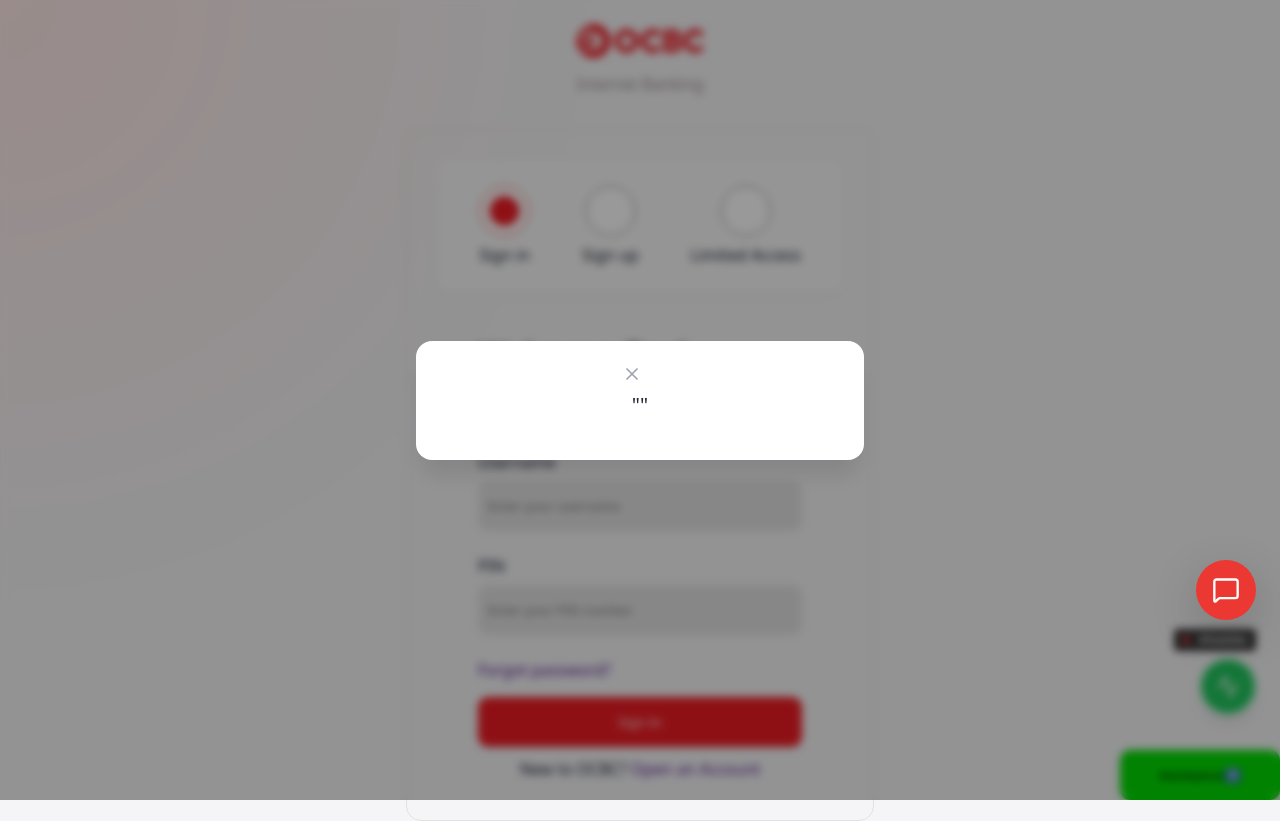
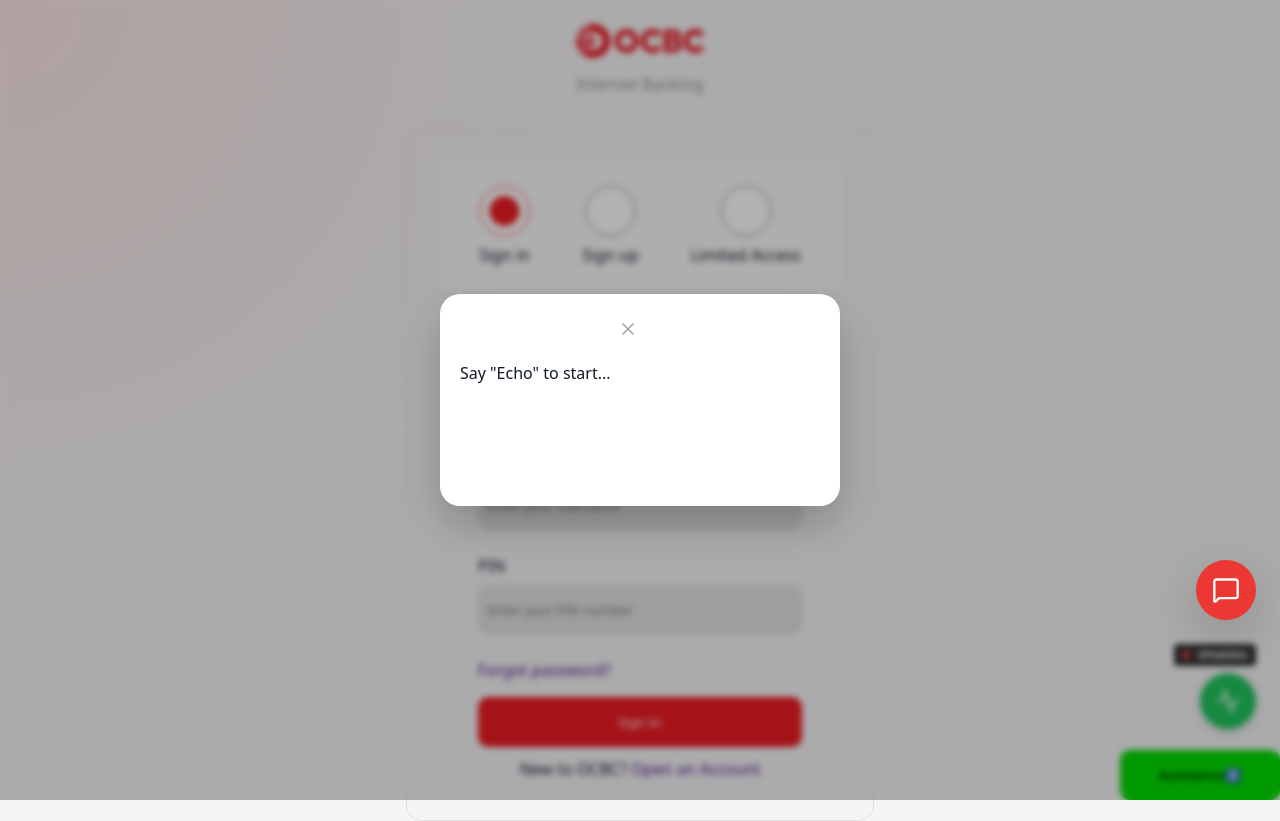
Before and after one commit to Char7otte/Digibanking-Prototype-with-React, a React (Vite) app in the folder client/: page / in a window 1280 px wide. Both pictures are taken after a click on the button 1228 px from the left and 687 px from the top of the page. Built offline with nearby package versions, Linux system fonts and the light colour scheme.

Commit message:
voice assistant improved
apply local fallback

put many and a lot local data so it can still reply when it reached its maximum

make the UI pop up last abit longer

make it where it display what I said and also what is the ai talking-

```diff
--- a/client/src/Components/VoiceAssistant/VoiceAssistant.module.css
+++ b/client/src/Components/VoiceAssistant/VoiceAssistant.module.css
@@ -1,7 +1,6 @@
 .container {
   position: fixed;
-  /* Positioned to align vertically under the ChatAssistant bubble */
-  bottom: 85px;
+  bottom: 70px;
   right: 24px;
   z-index: 1050;
   display: flex;
@@ -27,11 +26,11 @@
   width: 8px;
   height: 8px;
   border-radius: 50%;
-  background-color: #ef4444; /* Red */
+  background-color: #ef4444;
 }
 
 .indicatorActive {
-  background-color: #22c55e; /* Green */
+  background-color: #22c55e;
   animation: pulse 1.5s infinite;
 }
 
@@ -43,85 +42,115 @@
   align-items: center;
   justify-content: center;
   color: white;
-  border: 2px solid transparent;
+  border: none;
   cursor: pointer;
-  box-shadow: 0 10px 15px -3px rgba(0, 0, 0, 0.1);
-  transition: all 0.2s ease;
+  box-shadow: 0 4px 12px rgba(0,0,0,0.15);
+  transition: transform 0.2s ease;
 }
 
-.mainButton:hover {
-  transform: scale(1.1);
-}
+.mainButton:hover { transform: scale(1.1); }
+.modeSentry { background-color: #4f46e5; }
+.modeListening { background-color: #22c55e; animation: bounce 1s infinite; }
+.modeOffline { background-color: #dc2626; }
 
-.modeSentry {
-  background-color: #4f46e5; /* Indigo */
-  border-color: #818cf8;
-}
-
-.modeListening {
-  background-color: #22c55e; /* Green */
-  border-color: #86efac;
-  animation: bounce 1s infinite;
-}
-
-.modeOffline {
-  background-color: #dc2626; /* Red */
-}
-
-/* Modal / Overlay Styles */
+/* --- UPDATED OVERLAY STYLES --- */
 .overlay {
   position: fixed;
   inset: 0;
-  background-color: rgba(0, 0, 0, 0.4);
-  backdrop-filter: blur(4px);
+  background-color: rgba(0, 0, 0, 0.3);
+  backdrop-filter: blur(3px);
   z-index: 1040;
-  display: flex;
-  align-items: center;
-  justify-content: center;
-  padding: 16px;
-}
-
-.modalCard {
-  position: relative;
-  background-color: white;
-  padding: 40px 32px 32px 32px;
-  border-radius: 16px;
-  box-shadow: 0 20px 25px -5px rgba(0, 0, 0, 0.1);
-  width: 100%;
-  max-width: 448px;
-  text-align: center;
-  font-size: 1.25rem;
-  font-weight: 500;
-  color: #1f2937;
-}
-
-.closeButton {
-  position: absolute;
-  top: 8px;
-  right: 8px;
-  background: transparent;
-  border: none;
-  cursor: pointer;
-  color: #9ca3af;
-  padding: 6px;
-  border-radius: 50%;
-  transition: all 0.2s;
   display: flex;
   align-items: center;
   justify-content: center;
 }
 
-.closeButton:hover {
-  color: #ef4444;
-  background-color: #f3f4f6;
+.modalCard {
+  position: relative;
+  background: white;
+  padding: 20px; /* Reduced padding for more space */
+  border-radius: 20px;
+  width: 90%;
+  max-width: 400px;
+  box-shadow: 0 20px 40px rgba(0,0,0,0.2);
+  display: flex;
+  flex-direction: column;
+  max-height: 80vh; /* Prevent it from being too tall */
 }
 
-@keyframes pulse {
-  0%, 100% { opacity: 1; }
-  50% { opacity: 0.5; }
+/* Chat History Area */
+.chatHistory {
+  flex: 1;
+  overflow-y: auto;
+  margin-top: 24px; /* Space for close button */
+  margin-bottom: 16px;
+  display: flex;
+  flex-direction: column;
+  gap: 12px;
+  padding-right: 4px;
+  min-height: 100px;
 }
 
-@keyframes bounce {
-  0%, 100% { transform: translateY(0); }
-  50% { transform: translateY(-10%); }
+.messageRow {
+  display: flex;
+  flex-direction: column;
+  gap: 4px;
+  font-size: 14px;
 }
+
+.userRow {
+  align-items: flex-end;
+}
+
+.echoRow {
+  align-items: flex-start;
+}
+
+.messageLabel {
+  font-size: 10px;
+  color: #6b7280;
+  font-weight: bold;
+  text-transform: uppercase;
+}
+
+.bubble {
+  padding: 8px 12px;
+  border-radius: 12px;
+  max-width: 85%;
+  line-height: 1.4;
+  word-wrap: break-word;
+}
+
+.userBubble {
+  background-color: #ef4444; /* Red */
+  color: white;
+  border-bottom-right-radius: 2px;
+}
+
+.echoBubble {
+  background-color: #f3f4f6; /* Gray */
+  color: #1f2937;
+  border-bottom-left-radius: 2px;
+}
+
+.liveTranscript {
+  text-align: center;
+  font-style: italic;
+  color: #9ca3af;
+  margin-top: 8px;
+  min-height: 24px;
+}
+
+.closeButton {
+  position: absolute;
+  top: 12px;
+  right: 12px;
+  background: none;
+  border: none;
+  cursor: pointer;
+  color: #9ca3af;
+}
+.closeButton:hover { color: #ef4444; }
+
+@keyframes pulse { 0%, 100% { opacity: 1; } 50% { opacity: 0.5; } }
+@keyframes bounce { 0%, 100% { transform: translateY(0); } 50% { transform: translateY(-8px); } }
--- a/client/src/Components/VoiceAssistant/VoiceAssistant.tsx
+++ b/client/src/Components/VoiceAssistant/VoiceAssistant.tsx
@@ -3,10 +3,17 @@ import { useNavigate } from 'react-router-dom';
 import { Mic, Activity, Zap, X } from 'lucide-react';
 import styles from './VoiceAssistant.module.css';
 
+// Define message type
+type Message = {
+  role: 'user' | 'assistant';
+  text: string;
+};
+
 const VoiceAssistant: React.FC = () => {
   const [mode, setMode] = useState<"offline" | "sentry" | "listening" | "processing" | "speaking">("offline");
   const [transcript, setTranscript] = useState("");
-  const [assistantReply, setAssistantReply] = useState("");
+  // New state for conversation history
+  const [messages, setMessages] = useState<Message[]>([]);
   const [isMicAlive, setIsMicAlive] = useState(false);
   const navigate = useNavigate();
 
@@ -14,12 +21,16 @@ const VoiceAssistant: React.FC = () => {
   const synthRef = useRef<SpeechSynthesis>(window.speechSynthesis);
   const assistantVoiceRef = useRef<SpeechSynthesisVoice | null>(null);
   const isSystemActive = useRef(localStorage.getItem('assistant_active') === 'true');
-  const watchdogTimer = useRef<ReturnType<typeof setTimeout> | null>(null);
+
+  // Ref to auto-scroll to bottom of chat
+  const chatEndRef = useRef<HTMLDivElement>(null);
+  // Ref for the read-time delay
+  const readTimer = useRef<ReturnType<typeof setTimeout> | null>(null);
 
   useEffect(() => {
     const loadVoices = () => {
       const voices = window.speechSynthesis.getVoices();
-      assistantVoiceRef.current = voices.find(v => v.name.includes("Google US English") || v.name.includes("Samantha")) || voices[0];
+      assistantVoiceRef.current = voices.find(v => v.lang.includes("en-US")) || voices[0];
     };
     loadVoices();
     window.speechSynthesis.onvoiceschanged = loadVoices;
@@ -28,14 +39,21 @@ const VoiceAssistant: React.FC = () => {
     return () => fullStop();
   }, []);
 
+  // Auto-scroll whenever messages change
+  useEffect(() => {
+    chatEndRef.current?.scrollIntoView({ behavior: 'smooth' });
+  }, [messages]);
+
   const fullStop = () => {
     if (recognitionRef.current) {
       recognitionRef.current.onend = null;
       recognitionRef.current.abort();
-      recognitionRef.current = null;
     }
     synthRef.current.cancel();
-    if (watchdogTimer.current) clearTimeout(watchdogTimer.current);
+
+    // Clear the read timer if we force stop
+    if (readTimer.current) clearTimeout(readTimer.current);
+
     setIsMicAlive(false);
   };
 
@@ -43,6 +61,7 @@ const VoiceAssistant: React.FC = () => {
     fullStop();
     isSystemActive.current = false;
     localStorage.setItem('assistant_active', 'false');
+    setMessages([]); // Clear history on close
     setMode("offline");
   };
 
@@ -68,19 +87,15 @@ const VoiceAssistant: React.FC = () => {
     const recognition = new Recognition();
     recognition.continuous = true;
     recognition.interimResults = true;
-    recognition.lang = 'en-US';
 
     recognition.onstart = () => setIsMicAlive(true);
     recognition.onend = () => {
-      setIsMicAlive(false);
       if (isSystemActive.current && mode === "sentry") setTimeout(startSentryMode, 500);
     };
 
     recognition.onresult = (event: any) => {
-      const results = Array.from(event.results);
-      const text = (results[results.length - 1] as any)[0].transcript.toLowerCase();
-
-      if (text.includes("echo") || text.includes("hey echo")) {
+      const text = Array.from(event.results).map((r: any) => r[0].transcript).join("").toLowerCase();
+      if (text.includes("echo")) {
         recognition.stop();
         speak("Yes?", () => startCommandMode());
       }
@@ -92,20 +107,17 @@ const VoiceAssistant: React.FC = () => {
   const startCommandMode = () => {
     fullStop();
     setMode("listening");
-
     const Recognition = (window as any).SpeechRecognition || (window as any).webkitSpeechRecognition;
     const recognition = new Recognition();
-    recognition.lang = 'en-US';
 
     recognition.onstart = () => setIsMicAlive(true);
     recognition.onresult = (event: any) => {
       const text = event.results[0][0].transcript;
-      setTranscript(text);
+      setTranscript(text); // Show live text
       if (event.results[0].isFinal) handleCommand(text);
     };
     recognition.onend = () => {
-      setIsMicAlive(false);
-      if (mode === "listening" && !transcript && isSystemActive.current) startSentryMode();
+      if (mode === "listening" && !transcript) startSentryMode();
     };
     recognitionRef.current = recognition;
     recognition.start();
@@ -113,6 +125,10 @@ const VoiceAssistant: React.FC = () => {
 
   const handleCommand = async (command: string) => {
     setMode("processing");
+    // Add User Message to History
+    setMessages(prev => [...prev, { role: 'user', text: command }]);
+    setTranscript(""); // Clear live transcript
+
     try {
       const res = await fetch('/api/voice/process', {
         method: 'POST',
@@ -121,32 +137,37 @@ const VoiceAssistant: React.FC = () => {
       });
       const data = await res.json();
 
-      setAssistantReply(data.reply);
+      // Add Echo Message to History
+      setMessages(prev => [...prev, { role: 'assistant', text: data.reply }]);
 
-      if (data.action === "navigate" && data.route) {
-        navigate(data.route);
-        speak(data.reply, () => startSentryMode());
-      } else if (data.action === "theme") {
-        document.documentElement.classList.toggle("dark");
-        speak(data.reply, () => startSentryMode());
-      } else if (data.action === "close") {
-        speak(data.reply, () => turnOff());
-      } else {
-        speak(data.reply, () => startSentryMode());
-      }
+      if (data.action === "navigate") navigate(data.route);
+      if (data.action === "theme") document.documentElement.classList.toggle("dark");
 
+      const nextStep = data.action === "close" ? () => turnOff() : () => startSentryMode();
+      speak(data.reply, nextStep);
     } catch (err) {
-      speak("I'm sorry, I couldn't process that.", () => startSentryMode());
+      speak("Error connecting.", () => startSentryMode());
     }
   };
 
   const speak = (text: string, onComplete?: () => void) => {
     synthRef.current.cancel();
     setMode("speaking");
+
+    // Clear any pending timers
+    if (readTimer.current) clearTimeout(readTimer.current);
+
     const utterance = new SpeechSynthesisUtterance(text);
     if (assistantVoiceRef.current) utterance.voice = assistantVoiceRef.current;
 
-    utterance.onend = () => { if (onComplete) onComplete(); };
+    utterance.onend = () => {
+      // --- ADDED 3 SECOND DELAY HERE ---
+      // This keeps the overlay open for 3s after speaking finishes
+      readTimer.current = setTimeout(() => {
+        if (onComplete) onComplete();
+      }, 3000);
+    };
+
     synthRef.current.speak(utterance);
   };
 
@@ -180,8 +201,29 @@ const VoiceAssistant: React.FC = () => {
             <button onClick={() => startSentryMode()} className={styles.closeButton}>
                <X size={20} />
             </button>
-            <p>"{transcript || assistantReply}"</p>
-            {mode === "processing" && <Zap size={32} color="#eab308" style={{margin: '1rem auto', display:'block'}} className={styles.indicatorActive} />}
+
+            {/* --- Chat History Section --- */}
+            <div className={styles.chatHistory}>
+              {messages.length === 0 && (
+                <p className="text-gray-400 text-sm mt-4 italic">Say "Echo" to start...</p>
+              )}
+
+              {messages.map((msg, index) => (
+                <div key={index} className={`${styles.messageRow} ${msg.role === 'user' ? styles.userRow : styles.echoRow}`}>
+                  <span className={styles.messageLabel}>{msg.role === 'user' ? 'You' : 'Echo'}</span>
+                  <div className={`${styles.bubble} ${msg.role === 'user' ? styles.userBubble : styles.echoBubble}`}>
+                    {msg.text}
+                  </div>
+                </div>
+              ))}
+              <div ref={chatEndRef} />
+            </div>
+
+            {/* --- Live Status / Transcript --- */}
+            <div className={styles.liveTranscript}>
+              {mode === "processing" && <Zap size={20} className="animate-pulse mx-auto text-yellow-500" />}
+              {transcript && <span>"{transcript}..."</span>}
+            </div>
           </div>
         </div>
       )}
```
Also changed, not shown: 1 other file (tests, documents, lock files or other folders).
